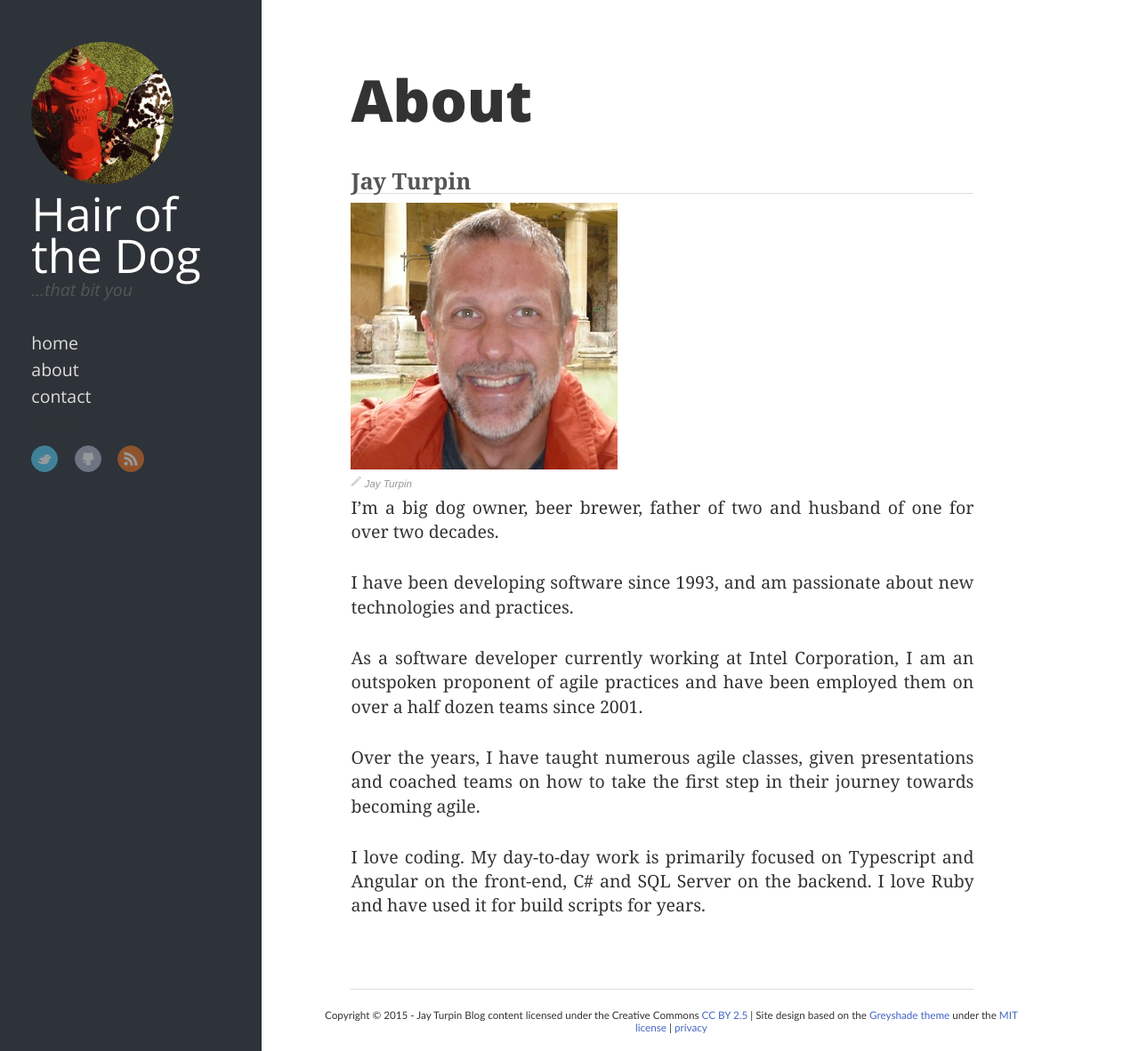
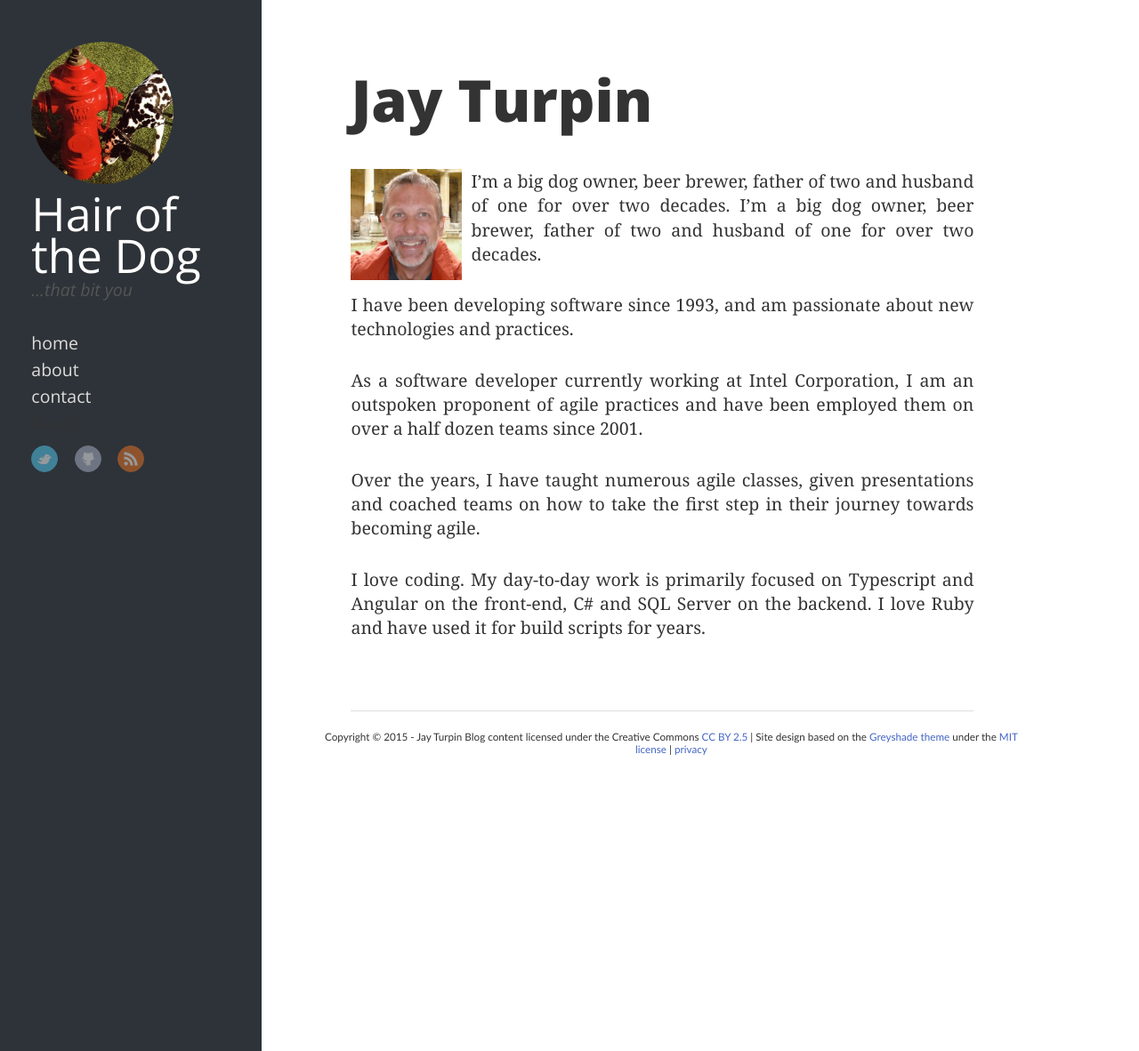
Before and after one commit to turp/jayturpin.com, a Jekyll site: the page built from about/index.markdown, in a window 1280 px wide and 1182 px high. Shown: the whole window at 89% size. Built offline with Jekyll 4.4.1, drawn with Linux system fonts in a browser that asks for light colours; nearby versions of some CDN libraries; Markdown is read by kramdown in place of the engine named in the settings; comment, search, counter and statistics services are not loaded.

Commit message:
Added some padding around images

```diff
--- a/_posts/2015/2015-05-17-welcome.markdown
+++ b/_posts/2015/2015-05-17-welcome.markdown
@@ -8,7 +8,7 @@
 
 ## Jay Turpin
 
-<img src="/images/JayTurpin-300x300.jpg" height="100" width="100" style="float: left;"> I'm a big dog owner, beer brewer, father of two and husband of one for over two decades. I have been developing software since 1993, and am passionate about new technologies and practices.
+<img src="/images/JayTurpin-300x300.jpg" height="100" width="100" class="pull-left"> I'm a big dog owner, beer brewer, father of two and husband of one for over two decades. I have been developing software since 1993, and am passionate about new technologies and practices.
 
 As a software developer currently working at Intel Corporation, I am an outspoken proponent of agile practices and have been employed them on over a half dozen teams since 2001.
 
--- a/about/index.markdown
+++ b/about/index.markdown
@@ -1,6 +1,6 @@
 ---
 layout: page
-title: "About"
+title: "Jay Turpin"
 date: 2015-05-17 -0800
 comments: false
 disqus_identifier: 10811
@@ -8,9 +8,7 @@
 sharing: false
 ---
 
-## Jay Turpin
-
-![Jay Turpin](/images/JayTurpin-300x300.jpg)
+<img src="/images/JayTurpin-300x300.jpg" height="125" width="125" class="pull-left"> I'm a big dog owner, beer brewer, father of two and husband of one for over two decades.
 I'm a big dog owner, beer brewer, father of two and husband of one for over two decades.
 
 I have been developing software since 1993, and am passionate about new technologies and practices.
--- a/css/screen.css
+++ b/css/screen.css
@@ -407,6 +407,19 @@
     .post h1.title,
     .post .entry-content { margin-left: 0 }
 }
+
+img.pull-left{
+    float: left;
+    padding-right: 10px;
+    padding-bottom: 10px;
+}
+
+img.pull-right{
+    float: right;
+    padding-left: 10px;
+    padding-bottom: 10px;
+}
+
 .meta {
     margin-left: 4px;
     color: #999;
```
